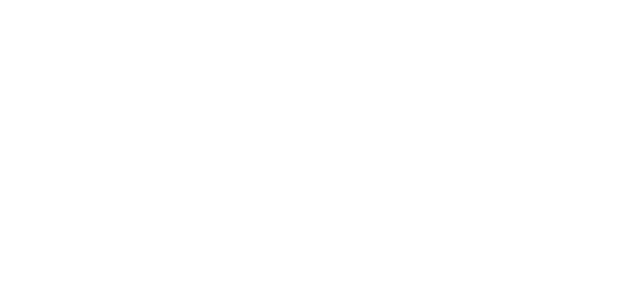
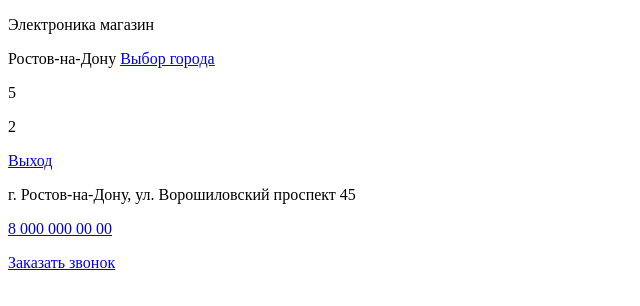
Before and after one commit to Safe-Mode/sl-test, a website: page index.html in a window 1280 px wide. Shown: the whole page, without its empty margins (0-640 px from the left). Drawn offline with Linux system fonts and the light colour scheme.

Commit message:
Разметил вернюю часть шапки

```diff
--- a/index.html
+++ b/index.html
@@ -7,6 +7,43 @@
   <title>Электроника</title>
 </head>
 <body>
+  <header class="page-header">
+    <div class="page-header__top">
+      <p class="page-header__logo logo">
+        <span class="logo__string logo__string--big">Электроника</span>
+        <span class="logo__string logo__string--small">магазин</span>
+      </p>
+      <div class="page-header__user-area user-area">
+        <p class="user-area__city">
+          <span class="user-area__city-name">Ростов-на-Дону</span>
+          <a href="#" class="user-area__city-choise">
+            <span class="visually-hidden">Выбор города</span>
+          </a>
+        </p>
+        <p class="user-area__cart">
+          <a href="#" class="user-area__icon"></a>
+          <span class="user-area__count">5</span>
+        </p>
+        <p class="user-area__arrows">
+          <a href="#" class="user-area__icon"></a>
+          <span class="user-area__count">2</span>
+        </p>
+        <p class="user-area__buttons">
+          <a href="#" class="user-area__log-btn btn">Выход</a>
+        </p>
+      </div>
+      <div class="page-header__contacts">
+        <p class="contacts__location">г. Ростов-на-Дону, ул. Ворошиловский проспект 45</p>
+        <p class="contacts__phones">
+          <a href="tel:80000000000" class="contacts__phone">8 000 000 00 00</a>
+        </p>
+        <a href="#" class="contacts__link btn">Заказать звонок</a>
+      </div>
+    </div>
 
+    <div class="page-header__bottom"></div>
+  </header>
+  <main class="page-content"></main>
+  <footer class="page-footer"></footer>
 </body>
 </html>
```
